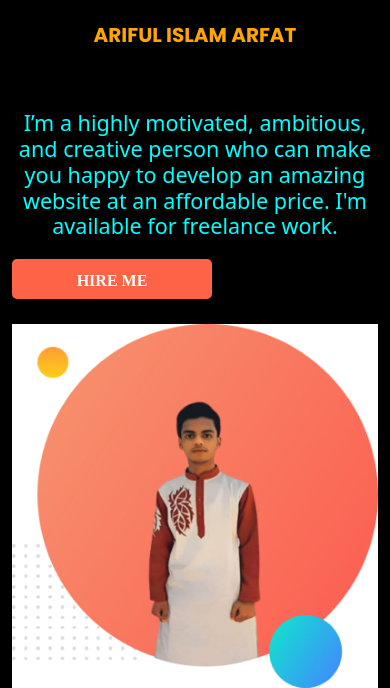
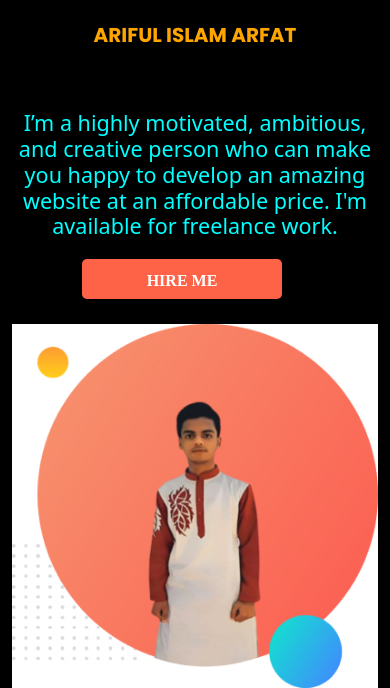
Before and after one commit to arfathusain/ARIFUL-ISLAM-ARFAT-5162, a plain HTML site: page index.html in a window 390 px wide. Shown: the part 179-867 px from the top of the page. Drawn offline with nearby package versions, Linux system fonts and the light colour scheme; a web font is replaced by a local one.

```diff
--- a/css/mobile.css
+++ b/css/mobile.css
@@ -46,6 +46,8 @@
   font-family: 'Asap';
   text-decoration: none;
   margin-bottom: 25px;
+  margin-left: 70px;
+  margin-right: 50px;
 
     }
 .btn:hover {
```
